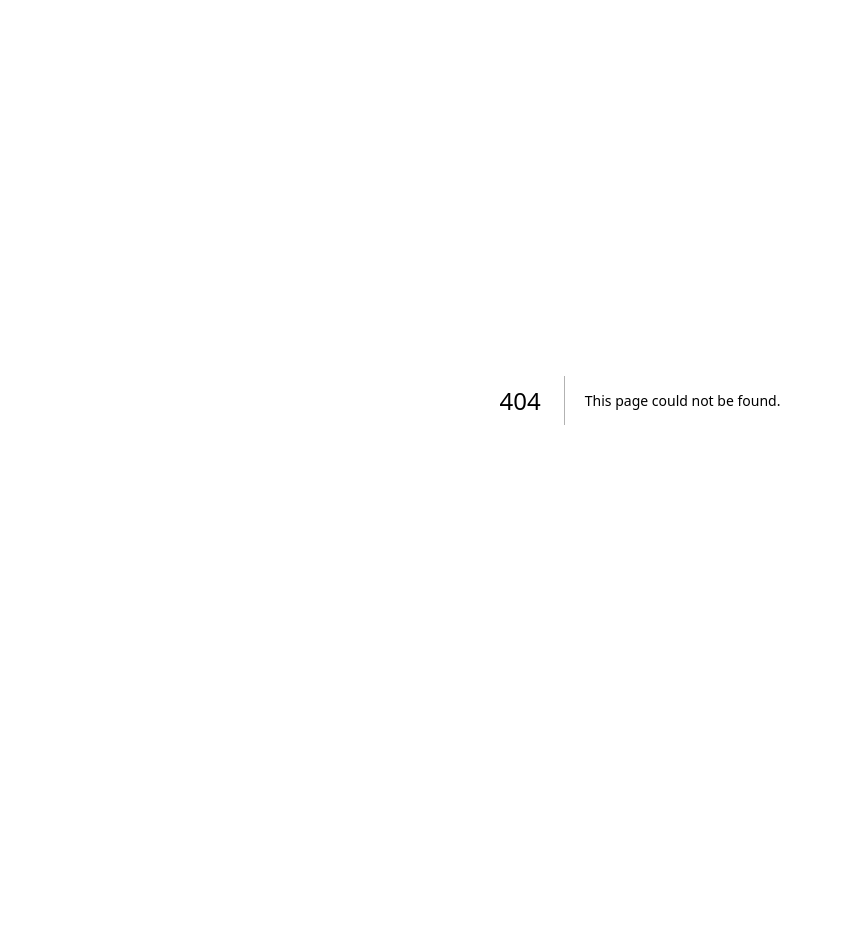
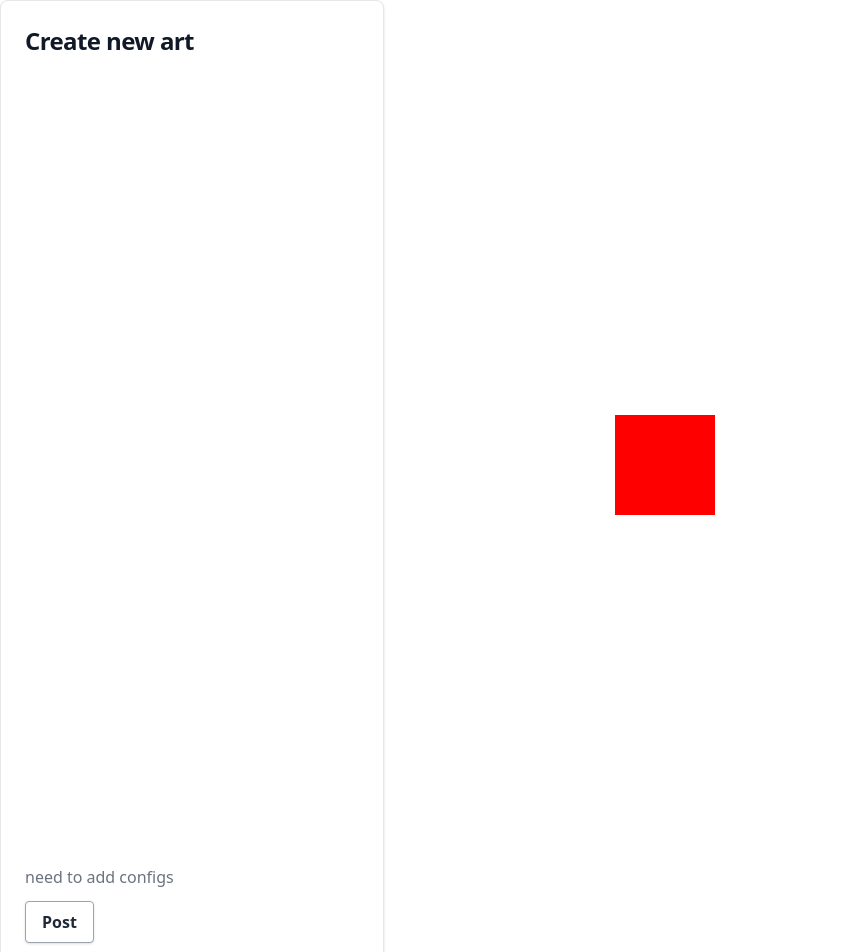
Before and after one commit to fractal-bootcamp/iyanamarquez.socialartwebsite, a Next.js app: page /pages/newpost in a window 1280 px wide. Before the commit this address had no page. Shown: the top 952 px of the page, without its empty margins (0-843 px from the left). Before the commit the page ends 800 px from the top, so only its background shows below. Built offline with nearby package versions, Linux system fonts and the light colour scheme.

Commit message:
adding starting art canvas

```diff
--- /dev/null
+++ b/src/app/components/ArtBox.tsx
@@ -0,0 +1,67 @@
+// components/ThreeScene.js
+
+import React, { useEffect, useRef } from 'react';
+import * as THREE from 'three';
+import gsap from 'gsap';
+
+const ArtBox = () => {
+    const sceneRef = useRef(null);
+    const draggableRef = useRef(null);
+
+    useEffect(() => {
+        const draggable = draggableRef.current;
+        let offset = { x: 0, y: 0 };
+        let isDragging = false;
+
+        // Function to handle mouse down event
+        const onMouseDown = (event) => {
+            isDragging = true;
+            const rect = draggable.getBoundingClientRect();
+            offset.x = event.clientX - rect.left;
+            offset.y = event.clientY - rect.top;
+        };
+
+        // Function to handle mouse up event
+        const onMouseUp = () => {
+            isDragging = false;
+        };
+
+        // Function to handle mouse move event
+        const onMouseMove = (event) => {
+            if (isDragging) {
+                const x = event.clientX - offset.x;
+                const y = event.clientY - offset.y;
+                gsap.to(draggable, { x, y, duration: 0.1, ease: 'power2.out' }); // Use ease for smoother animation
+            }
+        };
+
+        // Add event listeners
+        draggable.addEventListener('mousedown', onMouseDown);
+        document.addEventListener('mouseup', onMouseUp);
+        document.addEventListener('mousemove', onMouseMove);
+
+        // Initial position calculation
+        const initialX = (window.innerWidth - draggable.offsetWidth) / 2;
+        const initialY = (window.innerHeight - draggable.offsetHeight) / 2;
+
+        // Set initial position
+        gsap.set(draggable, { x: initialX, y: initialY });
+
+        // Cleanup event listeners
+        return () => {
+            draggable.removeEventListener('mousedown', onMouseDown);
+            document.removeEventListener('mouseup', onMouseUp);
+            document.removeEventListener('mousemove', onMouseMove);
+        };
+    }, []);
+
+    return (
+        <div ref={sceneRef} style={{ width: '100%', height: '100vh', position: 'relative' }}>
+            <div ref={draggableRef} style={{ position: 'absolute', width: '100px', height: '100px', backgroundColor: 'red' }} />
+        </div>
+    );
+};
+
+
+
+export default ArtBox;
--- /dev/null
+++ b/src/app/pages/feed/page.tsx
@@ -0,0 +1,5 @@
+const Feed = () => {
+    return <h1>this is feed</h1>
+}
+
+export default Feed
--- /dev/null
+++ b/src/app/pages/newpost/page.tsx
@@ -0,0 +1,26 @@
+"use client";
+
+import ArtBox from "@/app/components/ArtBox"
+const NewPost = () => {
+    return (
+
+        <div className="max-w-sm p-6 bg-white border border-gray-200 rounded-lg shadow">
+
+            <a href="#">
+                <h5 className="mb-2 text-2xl font-semibold tracking-tight text-gray-900">Create new art</h5>
+            </a>
+            <div className="w-4">
+                <ArtBox />
+
+            </div>
+
+            <p className="mb-3 font-normal text-gray-500 dark:text-gray-400">need to add configs</p>
+            <button className="bg-white hover:bg-gray-100 text-gray-800 font-semibold py-2 px-4 border border-gray-400 rounded shadow">
+                Post
+            </button>
+
+        </div>)
+
+}
+
+export default NewPost
```
Also changed, not shown: src/app/components/Post.tsx (added).
